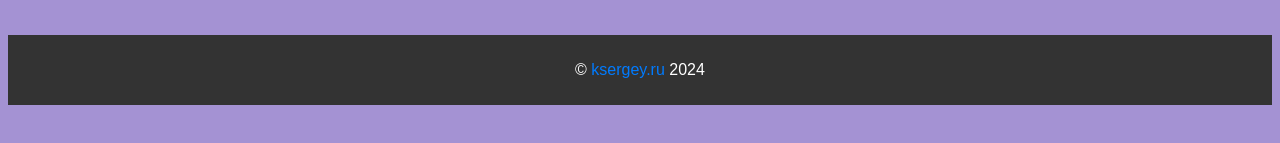
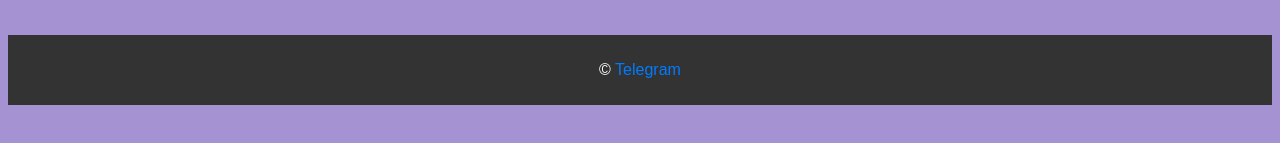
Before and after one commit to Balmatazarr/css-mq-practice, a plain HTML site: page index.html in a window 1280 px wide. Shown: the part 231-374 px from the top of the page. Drawn offline with Linux system fonts and the light colour scheme.

Commit message:
Corrected footer

```diff
--- a/index.html
+++ b/index.html
@@ -23,7 +23,7 @@
     </div>
 
     <div class="footer">
-        <p>&copy; <a href="http://ksergey.ru">ksergey.ru</a> 2024 </p>
+        <p>&copy; <a href="https://t.me/herokubd">Telegram</a> </p>
     </div>
 
 </body>
```
